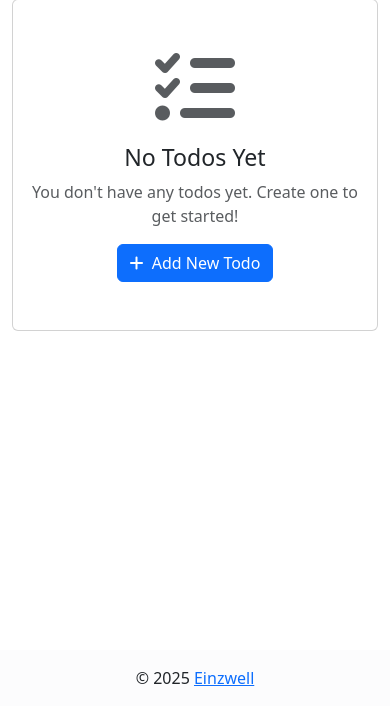
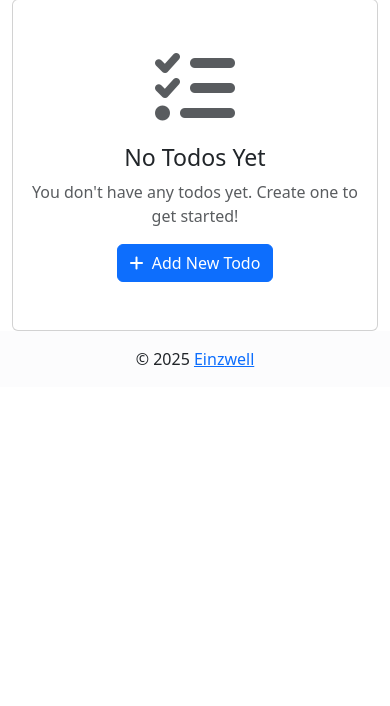
Before and after one commit to einzwell/todo-php, a PHP site: page /index.php in a window 390 px wide. Shown: the part 138-844 px from the top of the page. Run offline with PHP 8.4, Linux system fonts and the light colour scheme; the visitor is signed in with stand-in values (Sample User, id 1); data that the repository does not hold is empty.

Commit message:
Fix footer Remove .fixed-bottom to avoid obscured page on mobile

```diff
--- a/public/partials/footer.php
+++ b/public/partials/footer.php
@@ -2,7 +2,7 @@
 
 function footer(): string {
     return <<<HTML
-        <footer class="fixed-bottom bg-body-tertiary text-center">
+        <footer class="bg-body-tertiary text-center">
             <div class="text-center p-3 bg-light-subtle">
                 © 2025
                 <a href="https://einzwell.dev">Einzwell</a>
```
